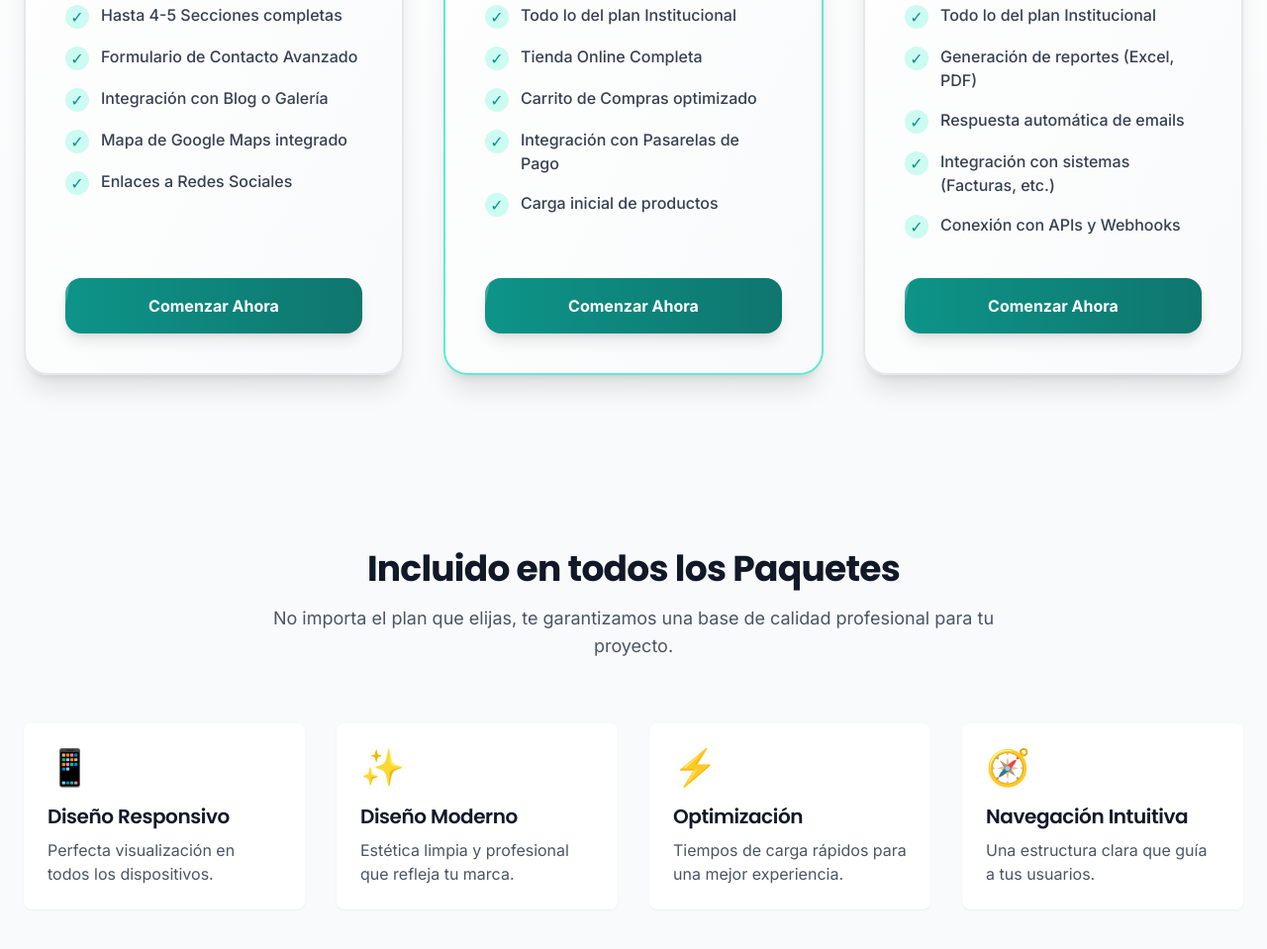
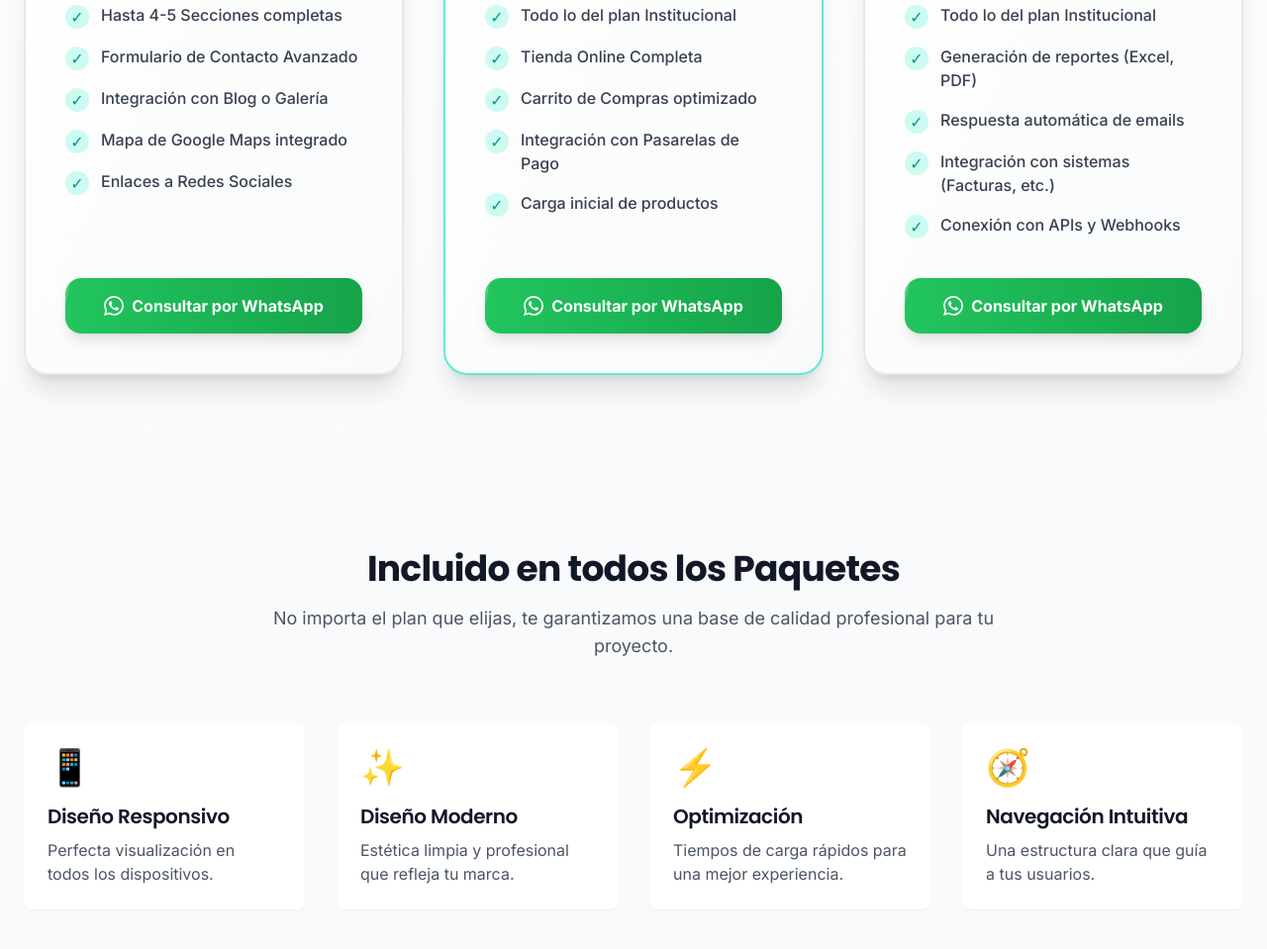
Before and after one commit to feder102/template-trabajos, a website: page index.html in a window 1280 px wide. Shown: the part 1861-2820 px from the top of the page at 99% size. Drawn offline with nearby package versions, Linux system fonts and the light colour scheme.

Commit message:
fix: update WhatsApp contact number in README and index.html

```diff
--- a/index.html
+++ b/index.html
@@ -373,9 +373,14 @@
                                 <span class="font-medium">Enlaces a Redes Sociales</span>
                             </li>
                         </ul>
-                        <a href="#contacto" class="group/btn block w-full text-center bg-gradient-to-r from-primary-600 to-primary-700 text-white px-8 py-4 rounded-2xl font-bold hover:from-primary-700 hover:to-primary-800 transition-all shadow-lg hover:shadow-xl hover:scale-105 relative overflow-hidden">
+                        <a href="https://wa.me/5492644678773?text=¡Hola!%20Estoy%20interesado%20en%20el%20paquete%20*Institucional*%20($200K).%20Me%20gustaría%20obtener%20más%20información." target="_blank" rel="noopener" class="group/btn block w-full text-center bg-gradient-to-r from-green-500 to-green-600 text-white px-8 py-4 rounded-2xl font-bold hover:from-green-600 hover:to-green-700 transition-all shadow-lg hover:shadow-xl hover:scale-105 relative overflow-hidden">
                             <span class="absolute inset-0 bg-white/20 transform -skew-x-12 -translate-x-full group-hover/btn:translate-x-full transition-transform duration-700"></span>
-                            <span class="relative">Comenzar Ahora</span>
+                            <span class="relative flex items-center justify-center gap-2">
+                                <svg class="w-5 h-5" fill="currentColor" viewBox="0 0 24 24">
+                                    <path d="M17.472 14.382c-.297-.149-1.758-.867-2.03-.967-.273-.099-.471-.148-.67.15-.197.297-.767.966-.94 1.164-.173.199-.347.223-.644.075-.297-.15-1.255-.463-2.39-1.475-.883-.788-1.48-1.761-1.653-2.059-.173-.297-.018-.458.13-.606.134-.133.298-.347.446-.52.149-.174.198-.298.298-.497.099-.198.05-.371-.025-.52-.075-.149-.669-1.612-.916-2.207-.242-.579-.487-.5-.669-.51-.173-.008-.371-.01-.57-.01-.198 0-.52.074-.792.372-.272.297-1.04 1.016-1.04 2.479 0 1.462 1.065 2.875 1.213 3.074.149.198 2.096 3.2 5.077 4.487.709.306 1.262.489 1.694.625.712.227 1.36.195 1.871.118.571-.085 1.758-.719 2.006-1.413.248-.694.248-1.289.173-1.413-.074-.124-.272-.198-.57-.347m-5.421 7.403h-.004a9.87 9.87 0 01-5.031-1.378l-.361-.214-3.741.982.998-3.648-.235-.374a9.86 9.86 0 01-1.51-5.26c.001-5.45 4.436-9.884 9.888-9.884 2.64 0 5.122 1.03 6.988 2.898a9.825 9.825 0 012.893 6.994c-.003 5.45-4.437 9.884-9.885 9.884m8.413-18.297A11.815 11.815 0 0012.05 0C5.495 0 .16 5.335.157 11.892c0 2.096.547 4.142 1.588 5.945L.057 24l6.305-1.654a11.882 11.882 0 005.683 1.448h.005c6.554 0 11.89-5.335 11.893-11.893a11.821 11.821 0 00-3.48-8.413Z"/>
+                                </svg>
+                                Consultar por WhatsApp
+                            </span>
                         </a>
                     </div>
 
@@ -425,9 +430,14 @@
                                 <span class="font-medium">Carga inicial de productos</span>
                             </li>
                         </ul>
-                        <a href="#contacto" class="group/btn block w-full text-center bg-gradient-to-r from-primary-600 to-primary-700 text-white px-8 py-4 rounded-2xl font-bold hover:from-primary-700 hover:to-primary-800 transition-all shadow-lg hover:shadow-xl hover:scale-105 relative overflow-hidden">
+                        <a href="https://wa.me/5492644678773?text=¡Hola!%20Estoy%20interesado%20en%20el%20paquete%20*E-commerce*%20($300K).%20Me%20gustaría%20obtener%20más%20información." target="_blank" rel="noopener" class="group/btn block w-full text-center bg-gradient-to-r from-green-500 to-green-600 text-white px-8 py-4 rounded-2xl font-bold hover:from-green-600 hover:to-green-700 transition-all shadow-lg hover:shadow-xl hover:scale-105 relative overflow-hidden">
                             <span class="absolute inset-0 bg-white/20 transform -skew-x-12 -translate-x-full group-hover/btn:translate-x-full transition-transform duration-700"></span>
-                            <span class="relative">Comenzar Ahora</span>
+                            <span class="relative flex items-center justify-center gap-2">
+                                <svg class="w-5 h-5" fill="currentColor" viewBox="0 0 24 24">
+                                    <path d="M17.472 14.382c-.297-.149-1.758-.867-2.03-.967-.273-.099-.471-.148-.67.15-.197.297-.767.966-.94 1.164-.173.199-.347.223-.644.075-.297-.15-1.255-.463-2.39-1.475-.883-.788-1.48-1.761-1.653-2.059-.173-.297-.018-.458.13-.606.134-.133.298-.347.446-.52.149-.174.198-.298.298-.497.099-.198.05-.371-.025-.52-.075-.149-.669-1.612-.916-2.207-.242-.579-.487-.5-.669-.51-.173-.008-.371-.01-.57-.01-.198 0-.52.074-.792.372-.272.297-1.04 1.016-1.04 2.479 0 1.462 1.065 2.875 1.213 3.074.149.198 2.096 3.2 5.077 4.487.709.306 1.262.489 1.694.625.712.227 1.36.195 1.871.118.571-.085 1.758-.719 2.006-1.413.248-.694.248-1.289.173-1.413-.074-.124-.272-.198-.57-.347m-5.421 7.403h-.004a9.87 9.87 0 01-5.031-1.378l-.361-.214-3.741.982.998-3.648-.235-.374a9.86 9.86 0 01-1.51-5.26c.001-5.45 4.436-9.884 9.888-9.884 2.64 0 5.122 1.03 6.988 2.898a9.825 9.825 0 012.893 6.994c-.003 5.45-4.437 9.884-9.885 9.884m8.413-18.297A11.815 11.815 0 0012.05 0C5.495 0 .16 5.335.157 11.892c0 2.096.547 4.142 1.588 5.945L.057 24l6.305-1.654a11.882 11.882 0 005.683 1.448h.005c6.554 0 11.89-5.335 11.893-11.893a11.821 11.821 0 00-3.48-8.413Z"/>
+                                </svg>
+                                Consultar por WhatsApp
+                            </span>
                         </a>
                     </div>
 
@@ -468,9 +478,14 @@
                                 <span class="font-medium">Conexión con APIs y Webhooks</span>
                             </li>
                         </ul>
-                        <a href="#contacto" class="group/btn block w-full text-center bg-gradient-to-r from-primary-600 to-primary-700 text-white px-8 py-4 rounded-2xl font-bold hover:from-primary-700 hover:to-primary-800 transition-all shadow-lg hover:shadow-xl hover:scale-105 relative overflow-hidden">
+                        <a href="https://wa.me/5492644678773?text=¡Hola!%20Estoy%20interesado%20en%20el%20paquete%20*Automatización*%20($500K).%20Me%20gustaría%20obtener%20más%20información." target="_blank" rel="noopener" class="group/btn block w-full text-center bg-gradient-to-r from-green-500 to-green-600 text-white px-8 py-4 rounded-2xl font-bold hover:from-green-600 hover:to-green-700 transition-all shadow-lg hover:shadow-xl hover:scale-105 relative overflow-hidden">
                             <span class="absolute inset-0 bg-white/20 transform -skew-x-12 -translate-x-full group-hover/btn:translate-x-full transition-transform duration-700"></span>
-                            <span class="relative">Comenzar Ahora</span>
+                            <span class="relative flex items-center justify-center gap-2">
+                                <svg class="w-5 h-5" fill="currentColor" viewBox="0 0 24 24">
+                                    <path d="M17.472 14.382c-.297-.149-1.758-.867-2.03-.967-.273-.099-.471-.148-.67.15-.197.297-.767.966-.94 1.164-.173.199-.347.223-.644.075-.297-.15-1.255-.463-2.39-1.475-.883-.788-1.48-1.761-1.653-2.059-.173-.297-.018-.458.13-.606.134-.133.298-.347.446-.52.149-.174.198-.298.298-.497.099-.198.05-.371-.025-.52-.075-.149-.669-1.612-.916-2.207-.242-.579-.487-.5-.669-.51-.173-.008-.371-.01-.57-.01-.198 0-.52.074-.792.372-.272.297-1.04 1.016-1.04 2.479 0 1.462 1.065 2.875 1.213 3.074.149.198 2.096 3.2 5.077 4.487.709.306 1.262.489 1.694.625.712.227 1.36.195 1.871.118.571-.085 1.758-.719 2.006-1.413.248-.694.248-1.289.173-1.413-.074-.124-.272-.198-.57-.347m-5.421 7.403h-.004a9.87 9.87 0 01-5.031-1.378l-.361-.214-3.741.982.998-3.648-.235-.374a9.86 9.86 0 01-1.51-5.26c.001-5.45 4.436-9.884 9.888-9.884 2.64 0 5.122 1.03 6.988 2.898a9.825 9.825 0 012.893 6.994c-.003 5.45-4.437 9.884-9.885 9.884m8.413-18.297A11.815 11.815 0 0012.05 0C5.495 0 .16 5.335.157 11.892c0 2.096.547 4.142 1.588 5.945L.057 24l6.305-1.654a11.882 11.882 0 005.683 1.448h.005c6.554 0 11.89-5.335 11.893-11.893a11.821 11.821 0 00-3.48-8.413Z"/>
+                                </svg>
+                                Consultar por WhatsApp
+                            </span>
                         </a>
                     </div>
 
@@ -643,7 +658,7 @@
                     <h3 class="text-xl font-semibold mb-4">Contacto</h3>
                     <ul class="space-y-2 text-gray-400">
                         <li>📧 tresrabas@gmail.com</li>
-                        <li>📱 +54 9 11 1234-5678</li>
+                        <li>📱 +54 9 264 467-8773</li>
                         <li>📍 San Juan, Argentina</li>
                     </ul>
                 </div>
```
Also changed, not shown: README.md.
